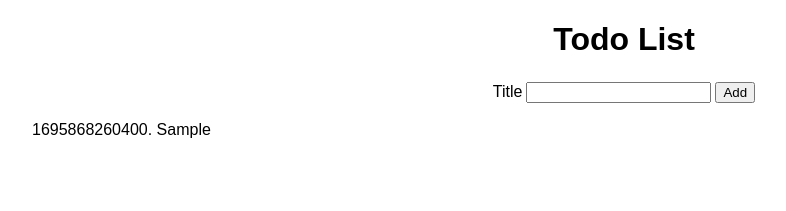
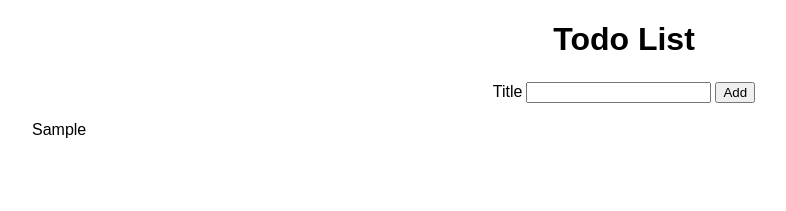
Before and after one commit to romymedan/react-todo, a React (Create React App) app: page / in a window 1280 px wide. Both pictures are taken after typing "Sample" into the empty fields and a click on the button "Add". Shown: the top 211 px of the page, without its empty margins (16-802 px from the left). Built offline with nearby package versions, Linux system fonts and the light colour scheme; the HTML template or start-up script is replaced by a standard one.

Commit message:
removed id from TodoListItem

```diff
--- a/src/TodoListItem.js
+++ b/src/TodoListItem.js
@@ -1,11 +1,10 @@
 import React from "react";
 
 function TodoListItem({ todo }){
-    const { id, title } = todo;
+    const { title } = todo;
 
         return (
             <li>
-                <span>{id}. </span>
                 <span>{title}</span>
             </li>
         );
```
